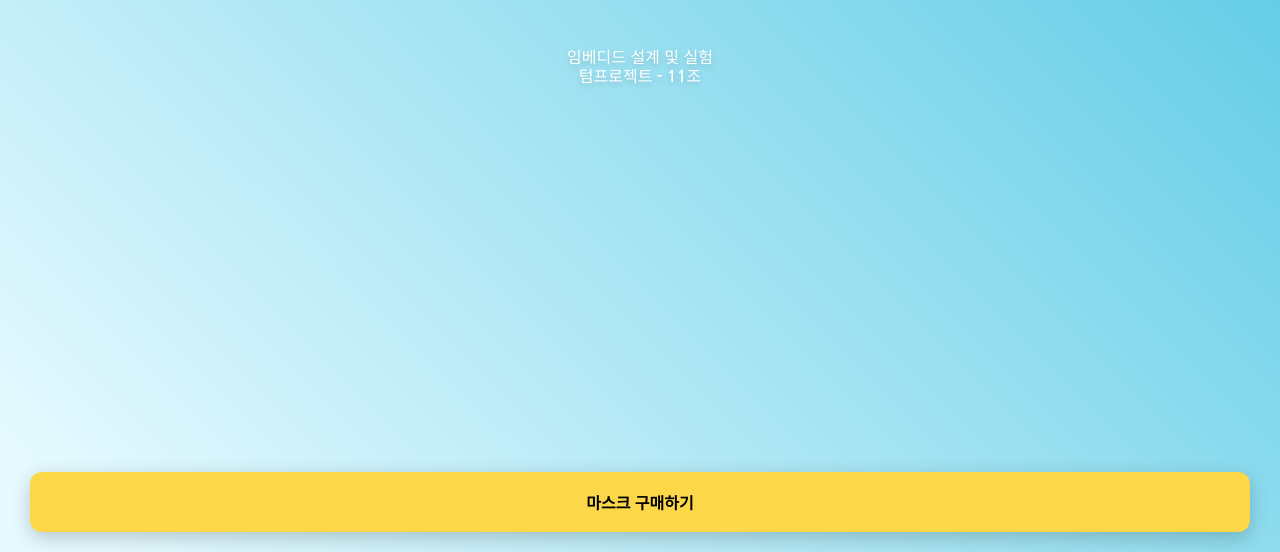
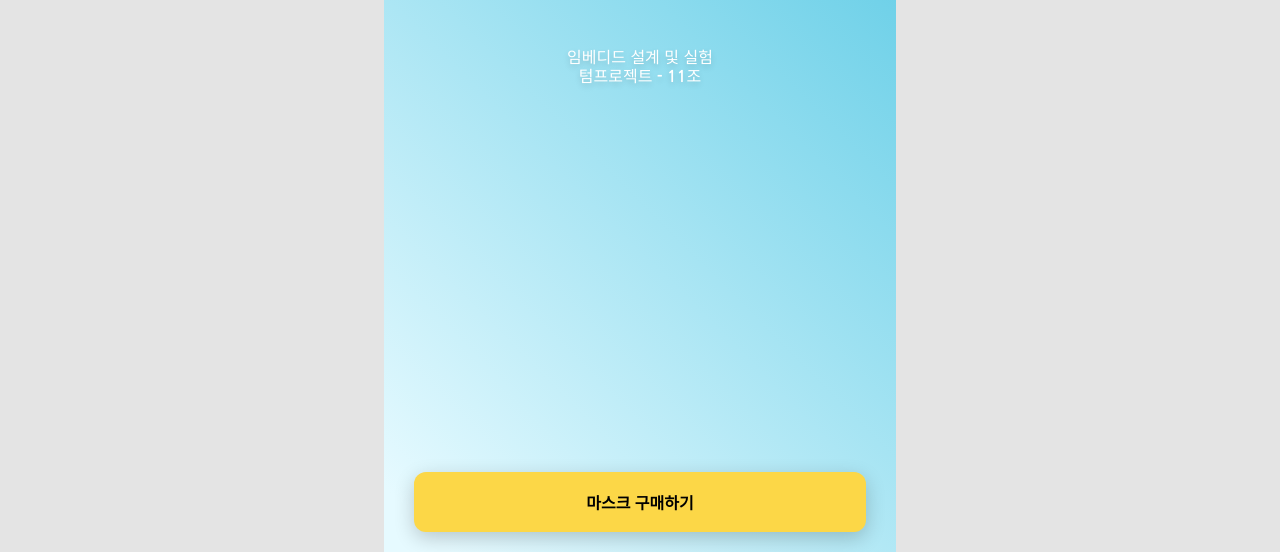
Before and after one commit to seungminRyu/vender-smart, a plain HTML site: page index.html in a window 1280 px wide. Shown: the part 248-800 px from the top of the page. Drawn offline with Linux system fonts and the light colour scheme.

Commit message:
Edit: 전체 레이아웃 모바일 형으로 수정

```diff
--- a/css/productDetail.css
+++ b/css/productDetail.css
@@ -44,6 +44,7 @@
   height: 200px;
   background-color: white;
   border-radius: 24px;
+  cursor: pointer;
   margin-top: 16px;
 }
 
--- a/css/style.css
+++ b/css/style.css
@@ -1,19 +1,22 @@
 @import url('https://fonts.googleapis.com/css2?family=Nanum+Gothic:wght@700;800&display=swap');
 
 body {
-  width: 100vw;
+  width: 100%;
   height: 100vh;
   overflow: hidden;
-  background: linear-gradient(45deg, #e6faff 5%, #52c7e3);
+  background-color: #e4e4e4;
   font-family: 'Nanum Gothic', 'Noto Sans KR', sans-serif, -apple-system, BlinkMacSystemFont, 'Segoe UI', Roboto, Oxygen,
     Ubuntu, Cantarell, 'Open Sans', 'Helvetica Neue', sans-serif;
 }
 
 main {
-  width: 100%;
+  position: relative;
+  max-width: 512px;
   height: 100%;
+  background: linear-gradient(45deg, #e6faff 5%, #52c7e3);
   box-sizing: border-box;
   padding: 40px 30px;
+  margin: 0 auto;
 }
 
 .btn-wrapper {
@@ -39,6 +42,7 @@ main {
   padding: 18px 0;
   outline: none;
   transition: 0.1s;
+  cursor: pointer;
 }
 
 .btn-active {
```
